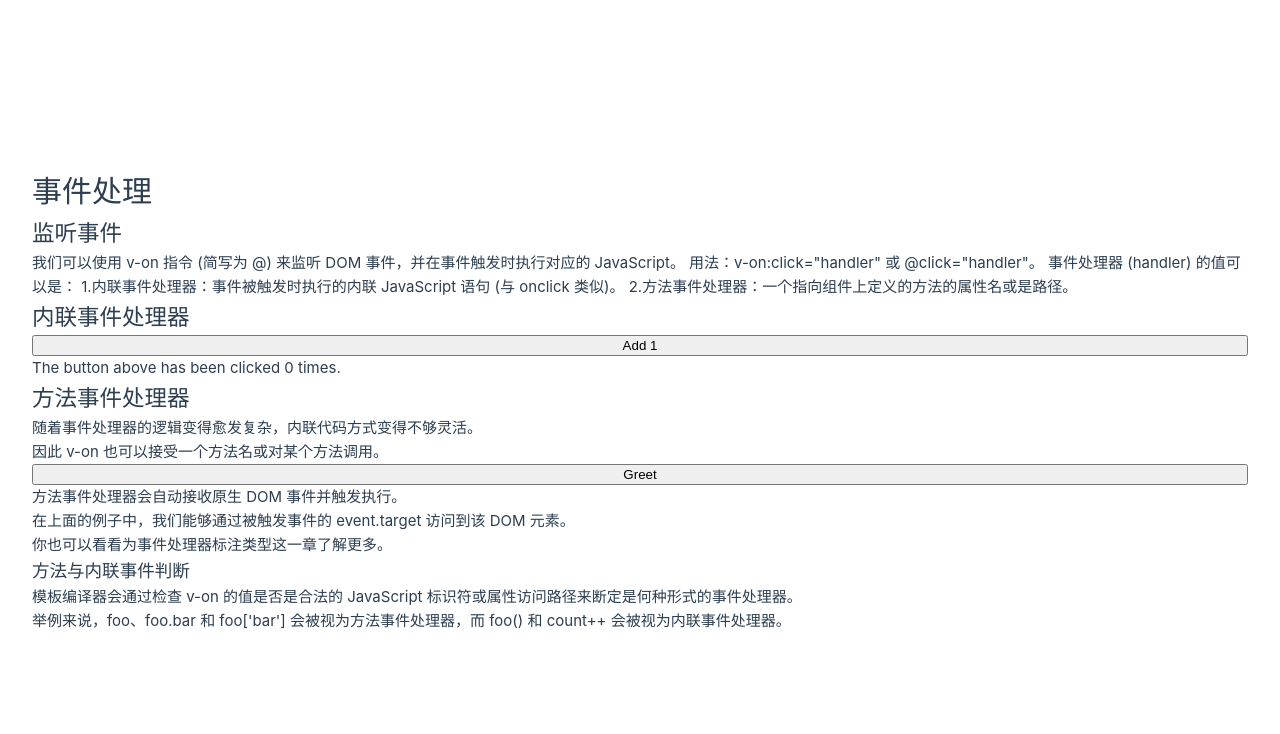
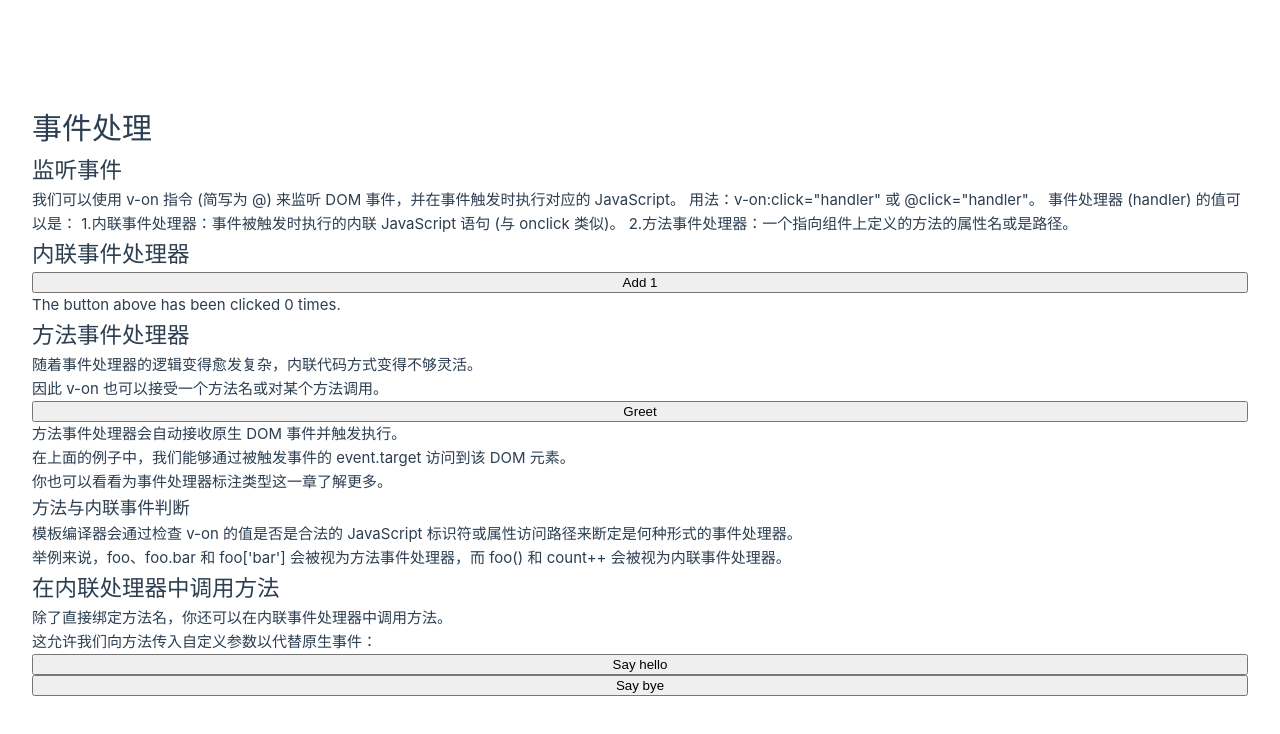
Before and after one commit to ShenlongDev/vue_xx, a Vue app: page / in a window 1280 px wide. Shown: the top 734 px of the page. Built offline with nearby package versions, Linux system fonts and the light colour scheme.

Commit message:
在内联处理器中调用方法

```diff
--- a/src/HandleEvent.vue
+++ b/src/HandleEvent.vue
@@ -10,6 +10,10 @@ function greeting(event) {
   if (event) {
     alert(event.target.tagName)
   }
+}
+
+function say(message) {
+  alert(message)
 }
 </script>
 
@@ -39,4 +43,10 @@ function greeting(event) {
   <h3>方法与内联事件判断</h3>
   <p>模板编译器会通过检查 v-on 的值是否是合法的 JavaScript 标识符或属性访问路径来断定是何种形式的事件处理器。</p>
   <p>举例来说，foo、foo.bar 和 foo['bar'] 会被视为方法事件处理器，而 foo() 和 count++ 会被视为内联事件处理器。</p>
+
+  <h2>在内联处理器中调用方法</h2>
+  <p>除了直接绑定方法名，你还可以在内联事件处理器中调用方法。</p>
+  <p>这允许我们向方法传入自定义参数以代替原生事件：</p>
+  <button @click="say('hello')">Say hello</button>
+  <button @click="say('bye')">Say bye</button>
 </template>
```
